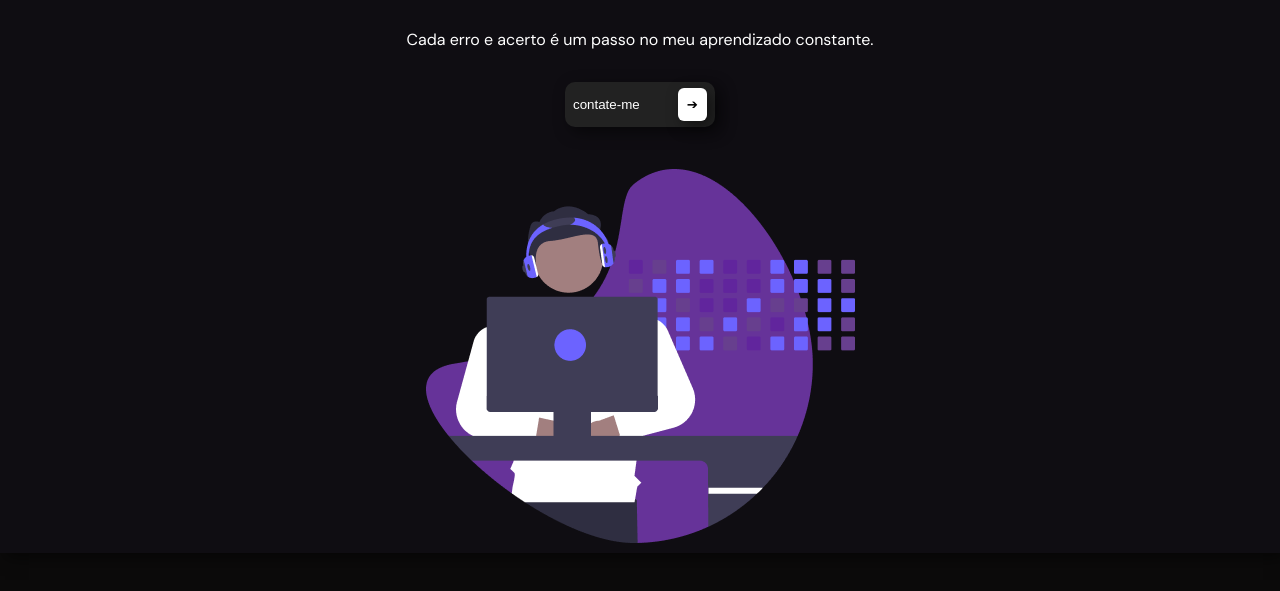
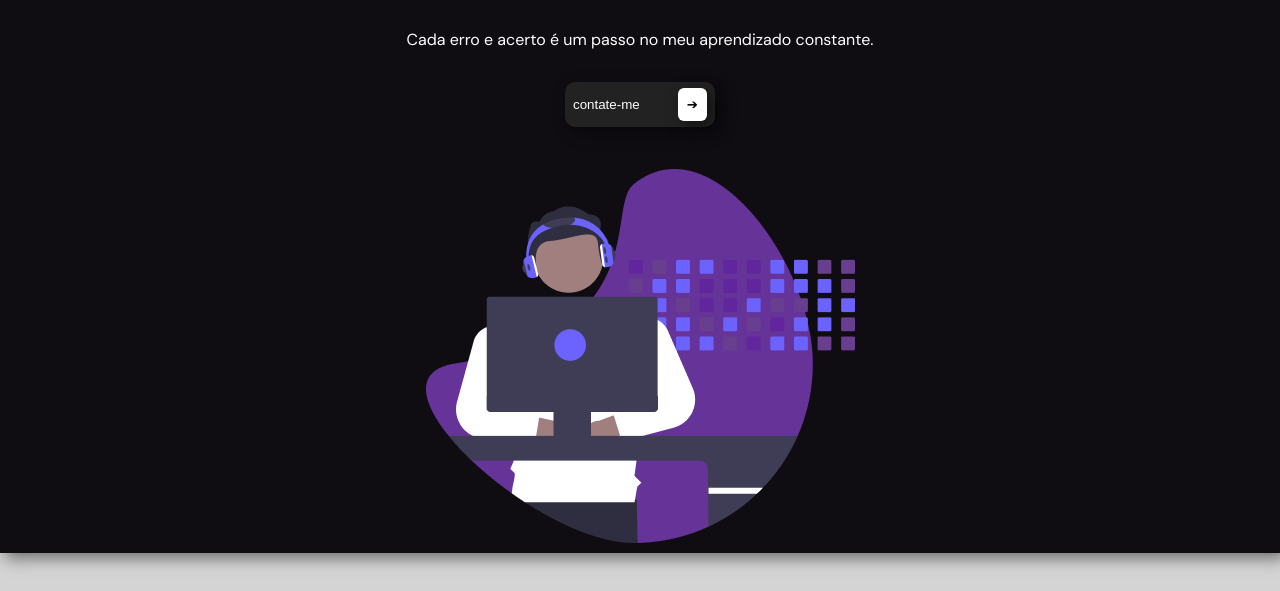
Before and after one commit to allekx/Portf-lio-Alex-Sander, a plain HTML site: page index.html in a window 1280 px wide. Shown: the part 209-800 px from the top of the page. Drawn offline with Linux system fonts and the light colour scheme.

Commit message:
Correção da fonte e do background

```diff
--- a/style.css
+++ b/style.css
@@ -8,7 +8,7 @@
 }
 
 body {
-  background: #0B0A0A;
+  background: #d4d4d4;
   font-family: "DM Sans", sans-serif;
 }
 
```
